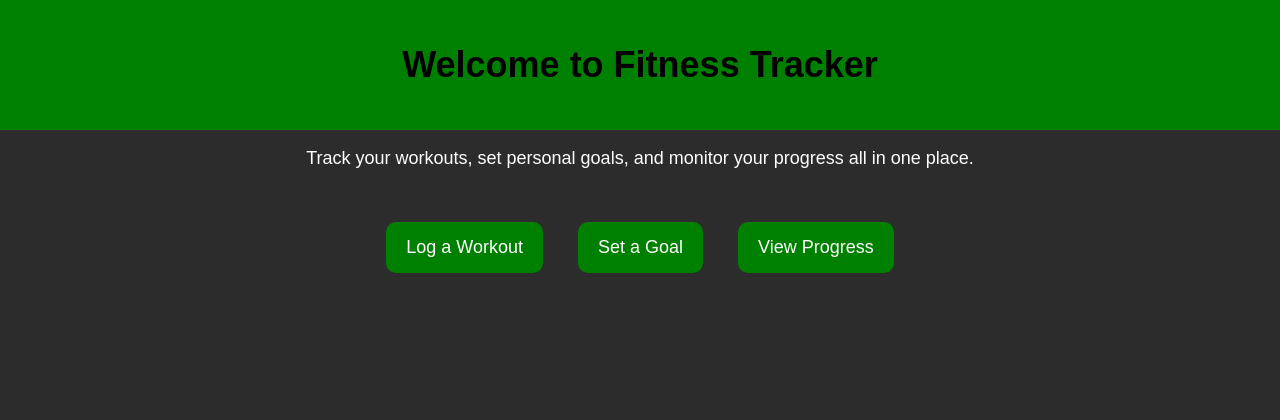
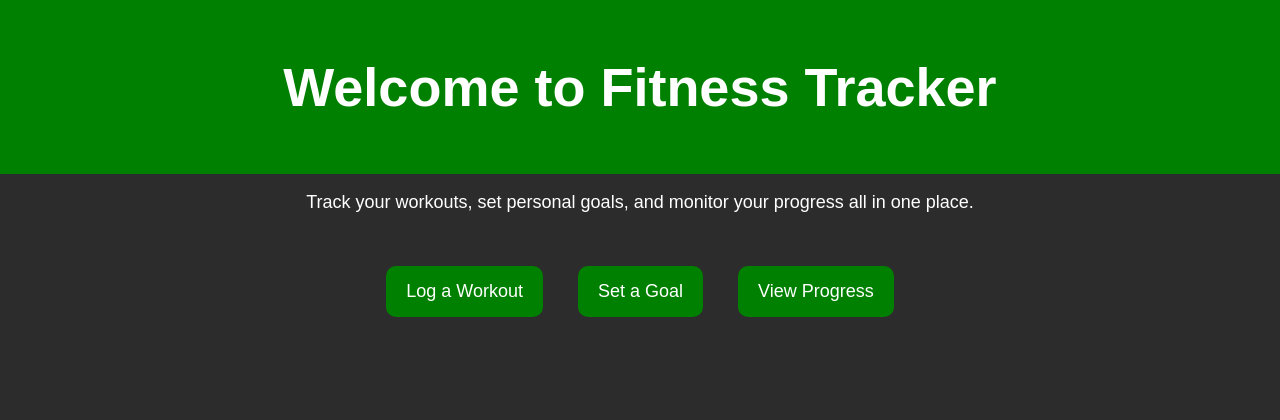
Before and after one commit to DrDimonic/fitness_tracking_app, a Flask app: page / in a window 1280 px wide. Shown: the top 420 px of the page. Run offline with Flask 3, Linux system fonts and the light colour scheme.

Commit message:
Edit styles

```diff
--- a/app/templates/index.html
+++ b/app/templates/index.html
@@ -19,7 +19,9 @@
             background-color: green;
             padding: 20px;
             text-align: center;
-            color: black;
+            color: white;
+            font-size: 1.5em;
+            font-weight: bold;
         }
 
         nav {
--- a/app/templates/log_run.html
+++ b/app/templates/log_run.html
@@ -21,7 +21,7 @@
             background-color: green;
             padding: 20px;
             text-align: center;
-            color: black;
+            color: white;
             font-size: 1.7em;
             font-weight: bold;
         }
--- a/app/templates/log_weightlifting.html
+++ b/app/templates/log_weightlifting.html
@@ -21,7 +21,7 @@
             background-color: green;
             padding: 20px;
             text-align: center;
-            color: black;
+            color: white;
             font-size: 1.7em;
             font-weight: bold;
         }
--- a/app/templates/log_workout.html
+++ b/app/templates/log_workout.html
@@ -21,7 +21,7 @@
             background-color: green;
             padding: 20px;
             text-align: center;
-            color: black;
+            color: white;
             font-size: 1.7em;
             font-weight: bold;
         }
--- a/app/templates/progress.html
+++ b/app/templates/progress.html
@@ -22,7 +22,7 @@
             background-color: green;
             padding: 25px;
             text-align: center;
-            color: black;
+            color: white;
             font-size: 1.7em;
             font-weight: bold;
         }
--- a/app/templates/select_workout_type.html
+++ b/app/templates/select_workout_type.html
@@ -22,7 +22,7 @@
             background-color: green;
             padding: 25px;
             text-align: center;
-            color: black;
+            color: white;
             font-size: 1.7em;
             font-weight: bold;
         }
--- a/app/templates/set_goal.html
+++ b/app/templates/set_goal.html
@@ -21,7 +21,7 @@
             background-color: green;
             padding: 20px;
             text-align: center;
-            color: black;
+            color: white;
             font-size: 1.7em;
             font-weight: bold;
         }
```
Also changed, not shown: app/templates/weekly_workout_chart.html (+2 -2 lines).
